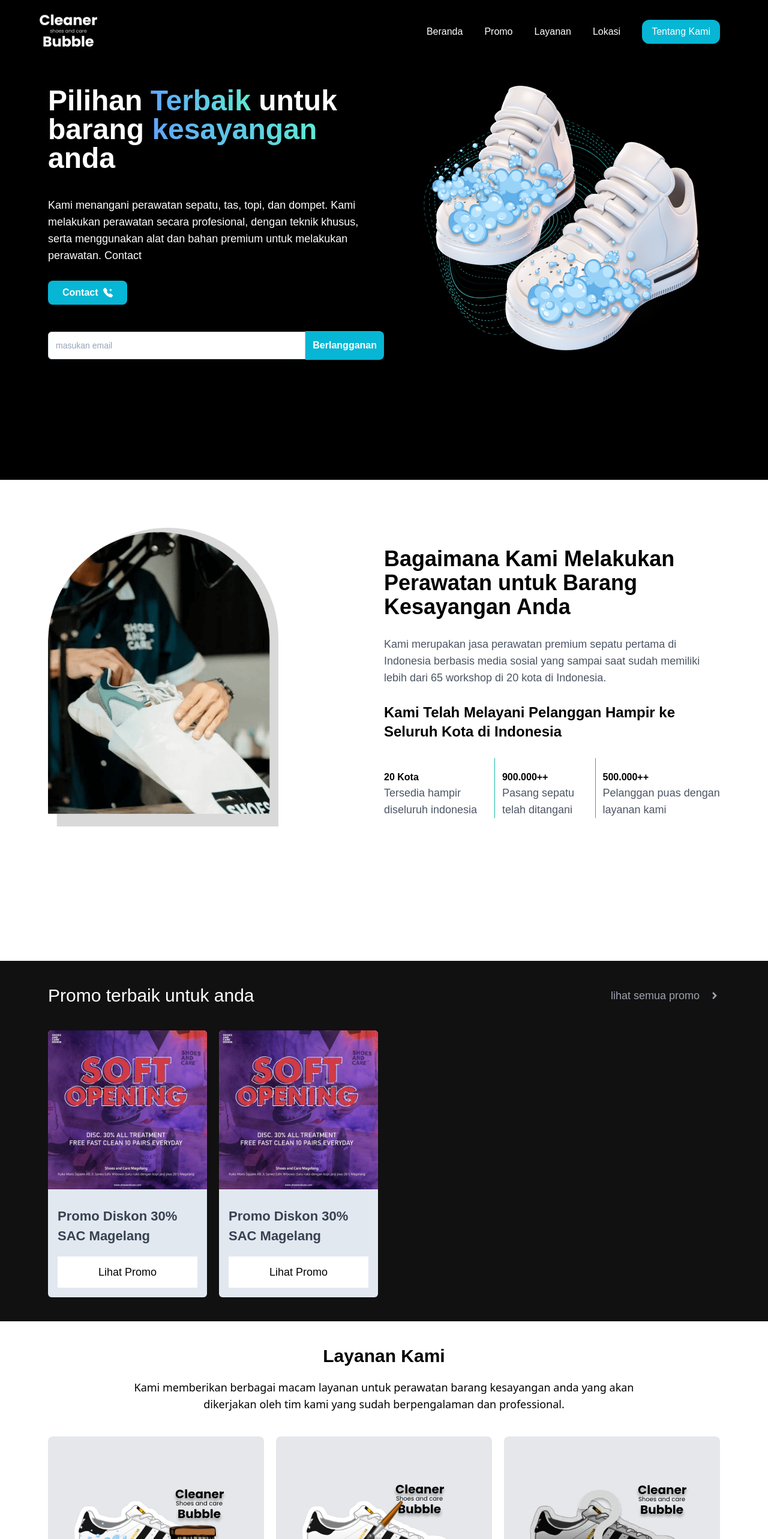
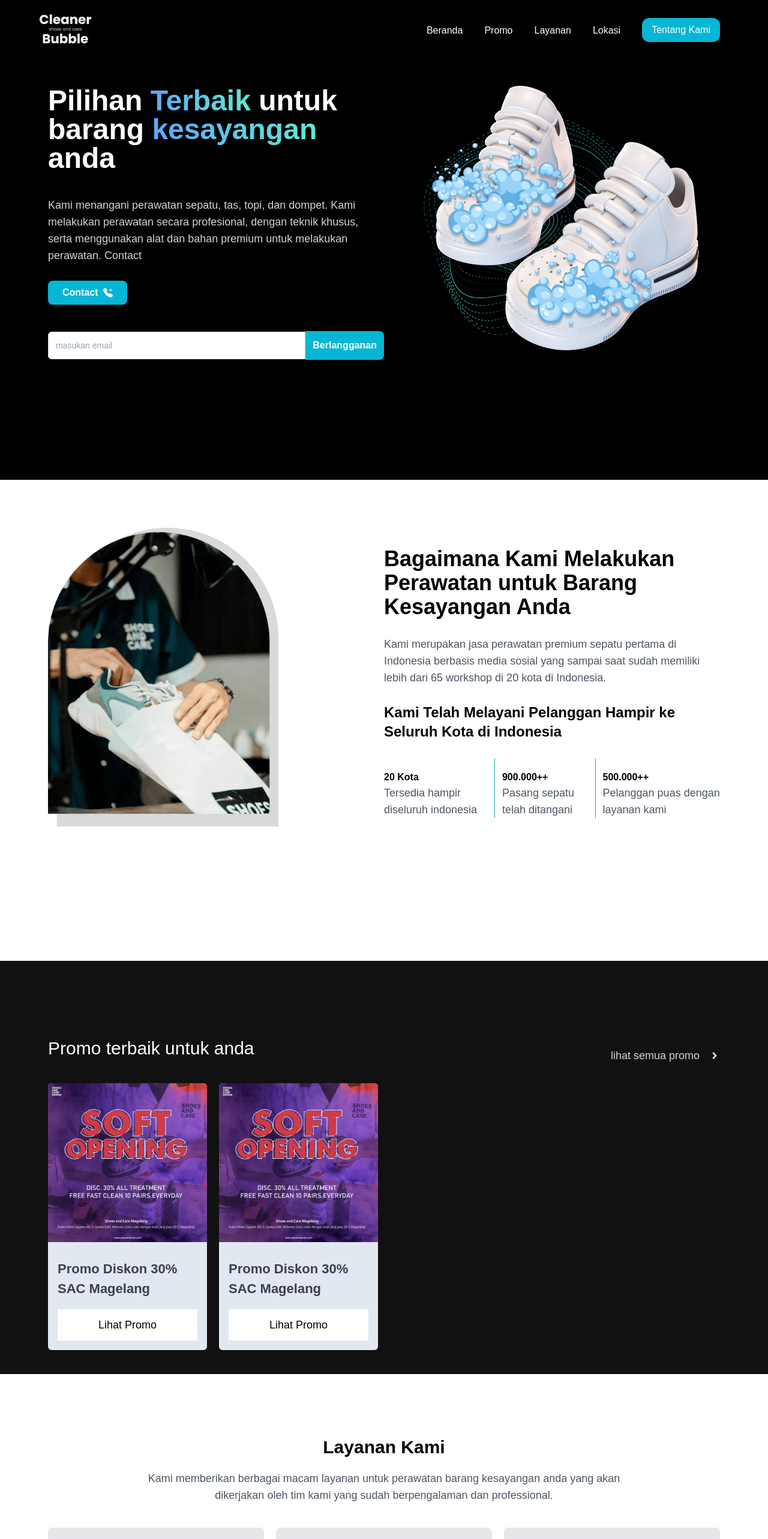
Before and after one commit to ervinarviandi/Bubble-Cleaner, a React (Vite) app: page / in a window 1280 px wide. Shown: the top 2566 px of the page at 60% size. Built offline with nearby package versions, Linux system fonts and the light colour scheme.

Commit message:
update text color in all section

```diff
--- a/package.json
+++ b/package.json
@@ -10,6 +10,7 @@
     "preview": "vite preview"
   },
   "dependencies": {
+    "animate.css": "^4.1.1",
     "google-map-react": "^2.2.1",
     "react": "^18.2.0",
     "react-dom": "^18.2.0",
--- a/src/components/AboutUs.jsx
+++ b/src/components/AboutUs.jsx
@@ -1,15 +1,15 @@
 const AboutUs = () => {
   return (
     <div className="w-full bg-black " id="about">
-      <div className="lg:max-w-6xl mx-auto px-4 py-10">
-        <h2 className="text-3xl font-poppins text-white text-center mt-30">Tentang Kami</h2>
+      <div className="lg:max-w-6xl mx-auto px-4 py-20">
+        <h2 className="text-3xl font-poppins text-white text-center md:mt-30 ">Tentang Kami</h2>
         <div className="grid md:grid-cols-2 gap-10 mt-10">
           <div className="flex flex-col">
             <img src="/icon-founder.jpg" alt="imgaes" className="rounded-2xl" />
           </div>
           <div className="flex flex-col">
             <h2 className="text-3xl text-white font-poppins mt-7">Shoes and Care</h2>
-            <p className="text-lg font-poppins text-gray-200 mt-7">
+            <p className="text-lg font-poppins  mt-7 text-gray-300">
               merupakan jasa perawatan premium sepatu yang pertama di Yogyakarta, dan jasa perawatan premium sepatu pertama di Indonesia yang berbasis media sosial. Untuk melayani pelanggan, saat ini Shoes and Care sudah memiliki 70
               workshop di 20 kota di Indonesia. Berdiri di Yogyakarta, Shoes and Care mulai memberikan perawatan sepatu sejak 12 Oktober 2013.
             </p>
--- a/src/components/Hero.jsx
+++ b/src/components/Hero.jsx
@@ -9,7 +9,7 @@ const Hero = () => {
               Pilihan <span className="text-transparent bg-clip-text bg-gradient-to-r from-blue-400 to-teal-300">Terbaik</span> untuk barang{" "}
               <span className="text-transparent bg-clip-text bg-gradient-to-r from-blue-400 to-teal-300">kesayangan</span> anda
             </h2>
-            <p className="text-white text-lg text-gray-200 mt-10 font-poppins">
+            <p className="text-gray-300 text-lg text-gray-200 mt-10 font-poppins">
               Kami menangani perawatan sepatu, tas, topi, dan dompet. Kami melakukan perawatan secara profesional, dengan teknik khusus, serta menggunakan alat dan bahan premium untuk melakukan perawatan. Contact
             </p>
             <button className="px-6 py-2 rounded-lg text-white bg-cyan-500 mt-7 flex items-center font-bold font-poppins">
--- a/src/components/Maps.jsx
+++ b/src/components/Maps.jsx
@@ -3,7 +3,7 @@ const Maps = () => {
     <div className="w-full bg-black" id="lokasi">
       <div className="h-screen lg:max-w-6xl mx-auto px-4 ">
         <h2 className="text-white text-3xl font-poppins text-center pt-32 mb-5 ">Lokasi Kami</h2>
-        <p className="text-white text-lg font-poppins text-center">Temukan Kami Di Kota Terdekat Sekitar Anda</p>
+        <p className="text-gray-300 text-lg font-poppins text-center">Temukan Kami Di Kota Terdekat Sekitar Anda</p>
         <div style={{ height: "60%", width: "100%" }} className="mt-10 bg-gray-600">
           <iframe
             width="100%"
--- a/src/components/Navigation.jsx
+++ b/src/components/Navigation.jsx
@@ -1,6 +1,7 @@
 import { useState } from "react";
 import { GrFormClose } from "react-icons/gr";
 import { HiMenuAlt3 } from "react-icons/hi";
+import "animate.css";
 
 const Navigation = () => {
   const [nav, setNav] = useState(false);
@@ -11,12 +12,12 @@ const Navigation = () => {
 
   return (
     <div className="fixed w-full z-50 bg-black">
-      <div className="w-full max-w-6xl mx-auto z-10 relative bg-black py-4 relative">
+      <div className="w-full max-w-6xl mx-auto z-10 relative bg-black py-4 relative ">
         <div className="lg:flex  lg:block justify-between  items-center md:py-2 py-4">
           {/* Mobile Button */}
 
           <a href="">
-            <img src="logo.png" alt="brand" width={100} height={100} className="lg:block hidden" />
+            <img src="logo.png" alt="brand" width={90} height={90} className="lg:block hidden" />
           </a>
           <ul
             // style={{ color: `${textColor}` }}
@@ -66,7 +67,7 @@ const Navigation = () => {
             }
           >
             <ul>
-              <li className="p-4 text-2xl hover:text-cyan-500 font-poppins text-white">
+              <li className="p-4 text-2xl hover:text-cyan-500 font-poppins text-white hover:animate_animated hover:animate__backInLeft ">
                 <a href="/">Beranda</a>
               </li>
               <hr className="text-sky-500 w-[100%]" />
--- a/src/components/Promo.jsx
+++ b/src/components/Promo.jsx
@@ -4,13 +4,13 @@ import Card from "./Elements/Card";
 const Promo = () => {
   return (
     <div className="bg-backgrounddark" id="promo">
-      <section className="w-full  mt-56">
+      <section className="w-full  mt-56 ">
         <div className="lg:max-w-6xl h-min  mx-auto px-4 ">
-          <div className="flex justify-between items-center">
-            <h2 className="text-3xl font-poppins text-bold text-white my-10">Promo terbaik untuk anda</h2>
-            <a href="" className="text-lg font-poppins text-gray-400 flex items-center hover:text-blue-500">
+          <div className="md:flex justify-between items-center md:pt-32   pt-20">
+            <h2 className="text-3xl font-poppins text-bold text-white  mb-10">Promo terbaik untuk anda</h2>
+            <a href="" className="text-lg font-poppins text-gray-300 flex items-center hover:text-blue-500 mb-4 ">
               lihat semua promo
-              <FaAngleRight className="lg:ml-4" />
+              <FaAngleRight className="ml-4" />
             </a>
           </div>
           <div className="grid md:grid-cols-4 gap-5 ">
--- a/src/components/Services.jsx
+++ b/src/components/Services.jsx
@@ -1,30 +1,32 @@
 const Services = () => {
   return (
     <div className="w-full bg-white" id="product">
-      <div className="lg:max-w-6xl mx-auto px-4 mb-10">
+      <div className="lg:max-w-6xl mx-auto px-4 mb-10 py-16">
         <h2 className="text-3xl font-bold font-poppins text-center mt-10 mb-5">Layanan Kami</h2>
-        <p className="font-poppis text-lg text-center mb-10 w-9/12 mx-auto">Kami memberikan berbagai macam layanan untuk perawatan barang kesayangan anda yang akan dikerjakan oleh tim kami yang sudah berpengalaman dan professional.</p>
+        <p className="font-poppins text-lg text-center mb-10 w-9/12 mx-auto text-gray-600">
+          Kami memberikan berbagai macam layanan untuk perawatan barang kesayangan anda yang akan dikerjakan oleh tim kami yang sudah berpengalaman dan professional.
+        </p>
         <div className="grid md:grid-cols-3 gap-5">
           <div className="flex flex-col">
             <div className="bg-gray-200 hover:bg-gray-100 rounded-lg p-4 cursor-pointer ">
               <img src="/cuci1.svg" alt="gambar 1" className="origin-center hover:rotate-45 duration-300 ease-in-out hover:scale-110" />
               <h2 className="font-bold text-2xl font-poppins text-center mb-4 ">Fast Cleaning</h2>
               <div className="bg-blue-500 px-4"></div>
-              <p className="font-poppins text-lg text-center">Treatment pencucian untuk menghilangkan noda dan aman untuk semua bahan. secara cepat</p>
+              <p className="font-poppins text-lg text-center text-gray-600">Treatment pencucian untuk menghilangkan noda dan aman untuk semua bahan. secara cepat</p>
             </div>
           </div>
           <div className="flex flex-col">
             <div className="hover:bg-gray-100 bg-gray-200 rounded-lg p-4 cursor-pointer">
               <img src="/cuci2.svg" alt="gambar 1" className="origin-center hover:rotate-45 duration-300 ease-in-out hover:scale-110" />
               <h2 className="font-bold text-2xl font-poppins text-center mb-4">Repaint</h2>
-              <p className="font-poppins text-lg text-center">Treatment pewarnaan ulang/penggantian warna untuk mencerahkan kembali warna sepatu anda.</p>
+              <p className="font-poppins text-lg text-center text-gray-600">Treatment pewarnaan ulang/penggantian warna untuk mencerahkan kembali warna sepatu anda.</p>
             </div>
           </div>
           <div className="flex flex-col">
             <div className="bg-gray-200 hover:bg-gray-100 rounded-lg p-4 cursor-pointer">
               <img src="/cuci3.svg" alt="gambar 1" className="origin-center hover:rotate-45 duration-300 ease-in-out hover:scale-110" />
               <h2 className="font-bold text-2xl font-poppins text-center mb-4">Live Chat</h2>
-              <p className="font-poppins text-lg text-center">Live chat, Konsultasikan masalah sepatu, tas kalian langsung pada tim kami.</p>
+              <p className="font-poppins text-lg text-center text-gray-600">Live chat, Konsultasikan masalah sepatu, tas kalian langsung pada tim kami.</p>
             </div>
           </div>
         </div>
```
Also changed, not shown: src/components/Footer.jsx (+7 -7 lines), 1 other file (tests, documents, lock files or other folders).
